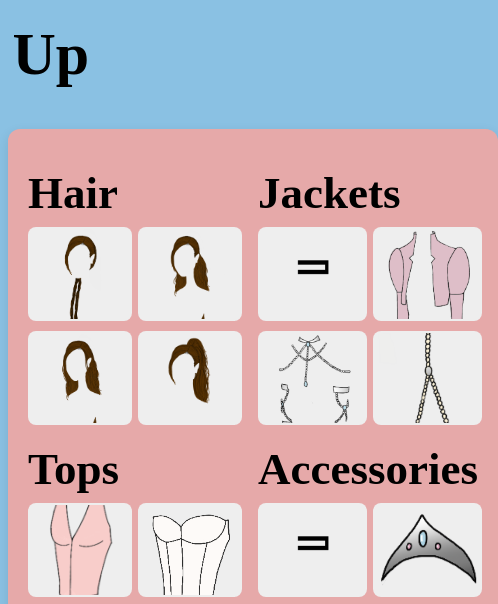
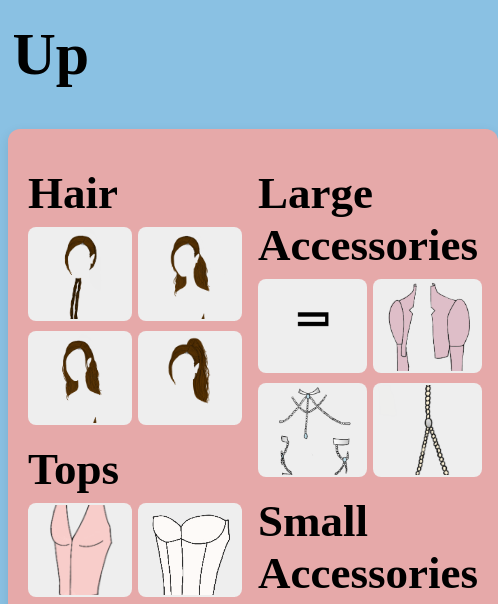
Before and after one commit to KierraP/Web-Technology, a plain HTML site: page Final/index.html in a window 1280 px wide. Shown: the top 604 px of the page, 782-1280 px from the left. Drawn offline with Linux system fonts and the light colour scheme; a web font is replaced by a local one.

Commit message:
Changed wording

```diff
--- a/Final/index.html
+++ b/Final/index.html
@@ -37,9 +37,9 @@
         <div id="bottom-options" class="options"></div>
       </div>
       <div class="options-column">
-        <h2>Jackets</h2>
+        <h2>Large Accessories</h2>
         <div id="jacket-options" class="options"></div>
-        <h2>Accessories</h2>
+        <h2>Small Accessories</h2>
         <div id="accessory-options" class="options"></div>
         <h2>Shoes</h2>
         <div id="shoes-options" class="options"></div>
```
